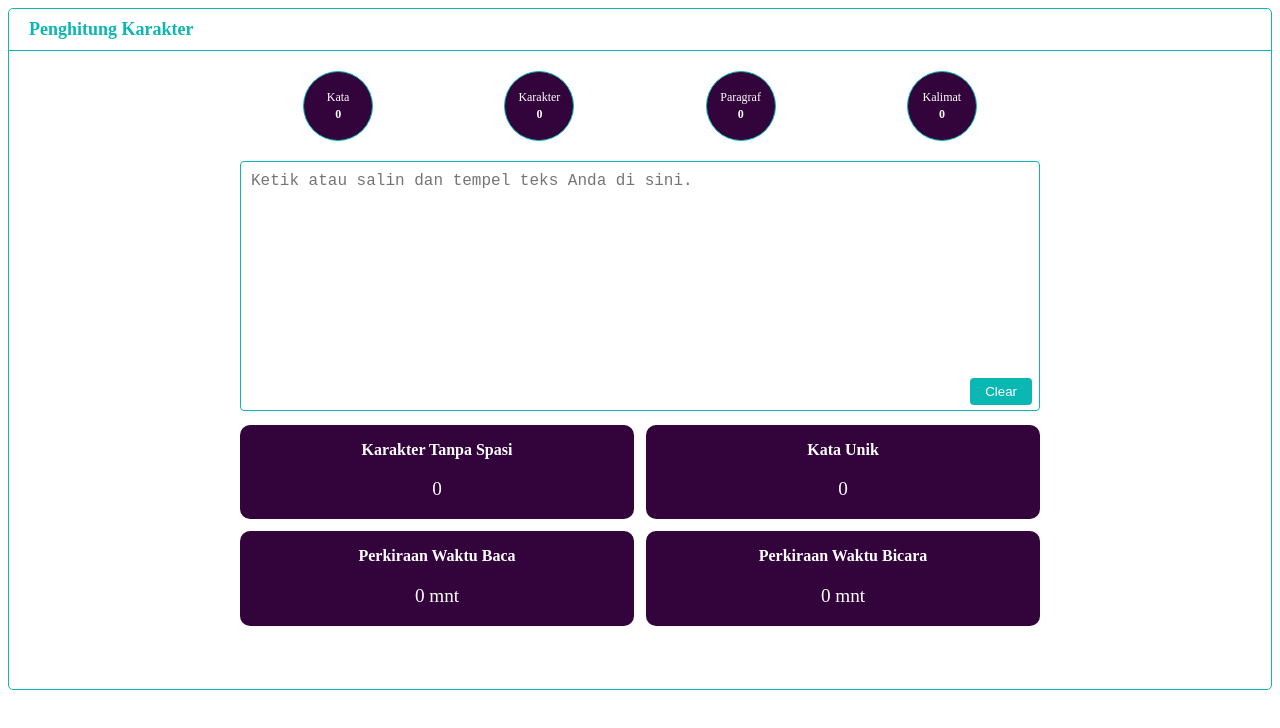
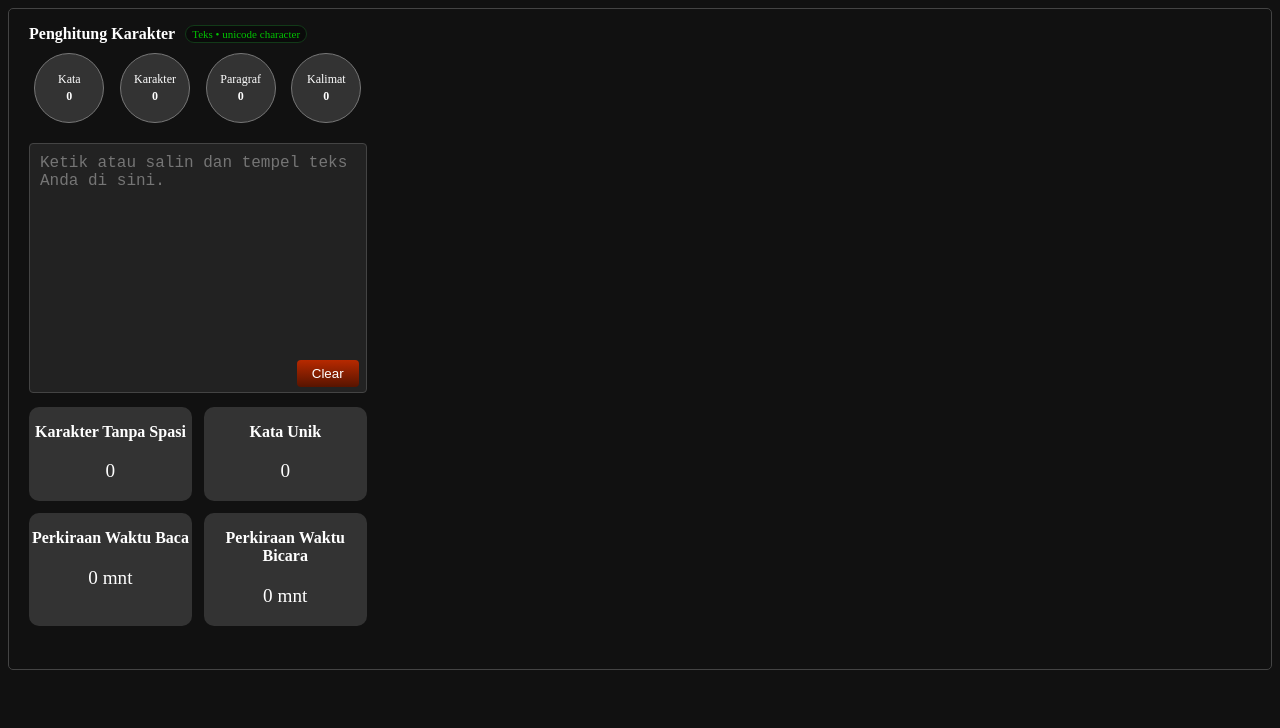
Before and after one commit to tommydev27/Penghutung-karakter, a plain HTML site: page index.html in a window 1280 px wide. Drawn offline with Linux system fonts and the light colour scheme.

Commit message:
index.html

```diff
--- a/index.html
+++ b/index.html
@@ -1,3 +1,4 @@
+
 <!DOCTYPE html>
 <html lang="id">
 <head>
@@ -8,26 +9,13 @@
     body {
       font-family: normal;
       padding: 0px;
-      border: 1px solid #0ab7b2;
+      border: 0.5px solid #444;
+      background: #111;
       border-radius: 5px;
-      height: 680px;
+      height: 660px;
     }
 
-    header {
-      display: flex;
-      align-items: center;
-      justify-content: space-between;
-      padding: 10px 20px;
-      border-bottom: 1px solid #0ab7b2;
-    }
 
-    header .center {
-      font-weight: bold;
-      font-size: 18px;
-      color: #0ab7b2;
-      text-align: left;
-      margin: 0;
-    }
 
     .container {
       max-width: 800px;
@@ -51,8 +39,8 @@
     .stat-box {
       width: 70px;
       height: 70px;
-      border: 1px solid #0ab7b2;
-      background: #33043c;
+      border: 1px solid #777;
+      background: #333;
       color: #fff;
       padding: 5px;
       font-size: 12px;
@@ -75,11 +63,13 @@
       height: 250px;
       margin: 10px 0;
       padding: 10px;
+      background: #222;
       font-size: 16px;
+      color: #fff;
       box-sizing: border-box;
       border-radius: 4px;
       resize: none;
-      border: 1px solid #0ab7b2;
+      border: 1px solid #444;
     }
 
     .stats-bottom .box {
@@ -98,7 +88,7 @@
     .stats-bottom .item {
       flex: 1;
       text-align: center;
-      background: #33043c;
+      background: #333;
       color: #fff;
       border-radius: 10px;
       padding: 0px;
@@ -113,16 +103,21 @@
       font-size: 1.2em;
       color: #fff;
     }
+
+        header{margin-top:-2px; solid var(--border);display:flex;gap:10px;align-items:center; font-family:Normal; margin-bottom: 10px;}
+    header h1{font-size:16px;margin:0;font-weight:700; color:#fff; }
+    header .badge{font-size:11px;color:#02c302; background:#0a0a0a;border:1px solid #123a18;padding:2px 6px;border-radius:999px}
   </style>
 </head>
 <body>
-
-  <header>
-    <div class="center">Penghitung Karakter</div>
-  </header>
+     <header>
 
   <main>
     <div class="container">
+  <header>
+    <h1>Penghitung Karakter</h1>
+    <span class="badge">Teks • unicode character</span>
+  </header>
       <div class="stats-top">
         <div class="stat-box">
           <p>Kata</p>
@@ -144,7 +139,7 @@
 
       <div style="position: relative;">
         <textarea id="input" placeholder="Ketik atau salin dan tempel teks Anda di sini." style="padding-bottom: 40px;"></textarea>
-        <button onclick="clearText()" style="position: absolute; bottom: 20px; right: 8px; padding: 6px 15px; background-color: #0ab7b2; color: white; border: none; border-radius: 4px; cursor: pointer;">Clear</button>
+        <button onclick="clearText()" style="position: absolute; bottom: 20px; right: 8px; padding: 6px 15px; background:linear-gradient(180deg,#b72900,#571400); color: white; border: none; border-radius: 4px; cursor: pointer;">Clear</button>
       </div>
 
       <div class="stats-bottom">
```
